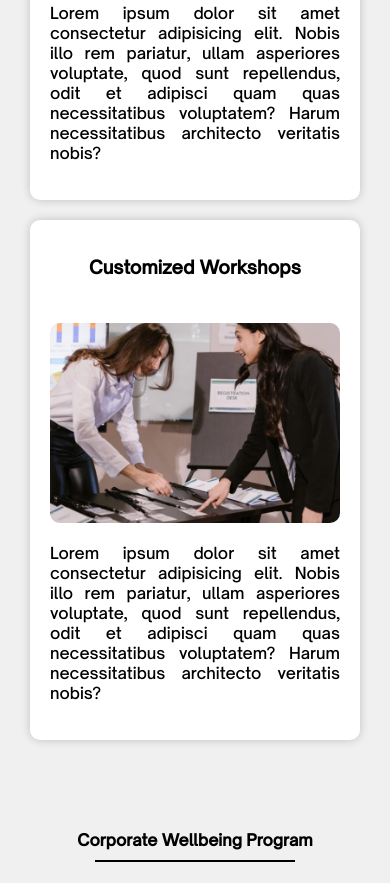
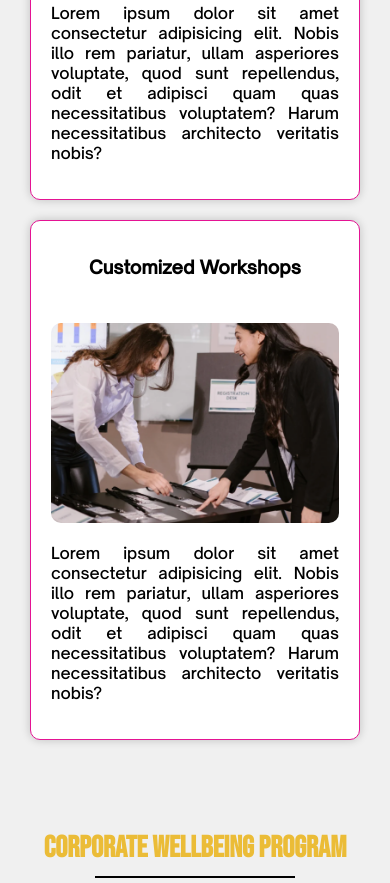
Before and after one commit to javibeat/wecoach, a plain HTML site: page services.html in a window 390 px wide. Shown: the part 1114-1997 px from the top of the page. Drawn offline with Linux system fonts and the light colour scheme.

Commit message:
services

```diff
--- a/styles.css
+++ b/styles.css
@@ -568,6 +568,7 @@ header {
     max-width: 340px;
     height: 520px;
     background-color: #fff;
+    border: var(--second-color) 1px solid;
     border-radius: 10px;
     box-shadow: 0 0 10px rgba(0, 0, 0, 0.2);
     display: flex;
@@ -621,6 +622,9 @@ header {
     margin-bottom: 25px;
     position: relative; /* Necesario para posicionar el pseudo-elemento */
     text-align: center; /* Centrar el h2 y la línea */
+    font-family: 'BebasNeue', sans-serif;
+    font-size: 40px;
+    color: var(--main-color);
 }
 
 #wellbeing h2::after {
@@ -657,7 +661,7 @@ header {
 
 @media (max-width: 768px) {
     #wellbeing h2 {
-        font-size: medium;
+        font-size: 30px;
     }
 }
 
```
